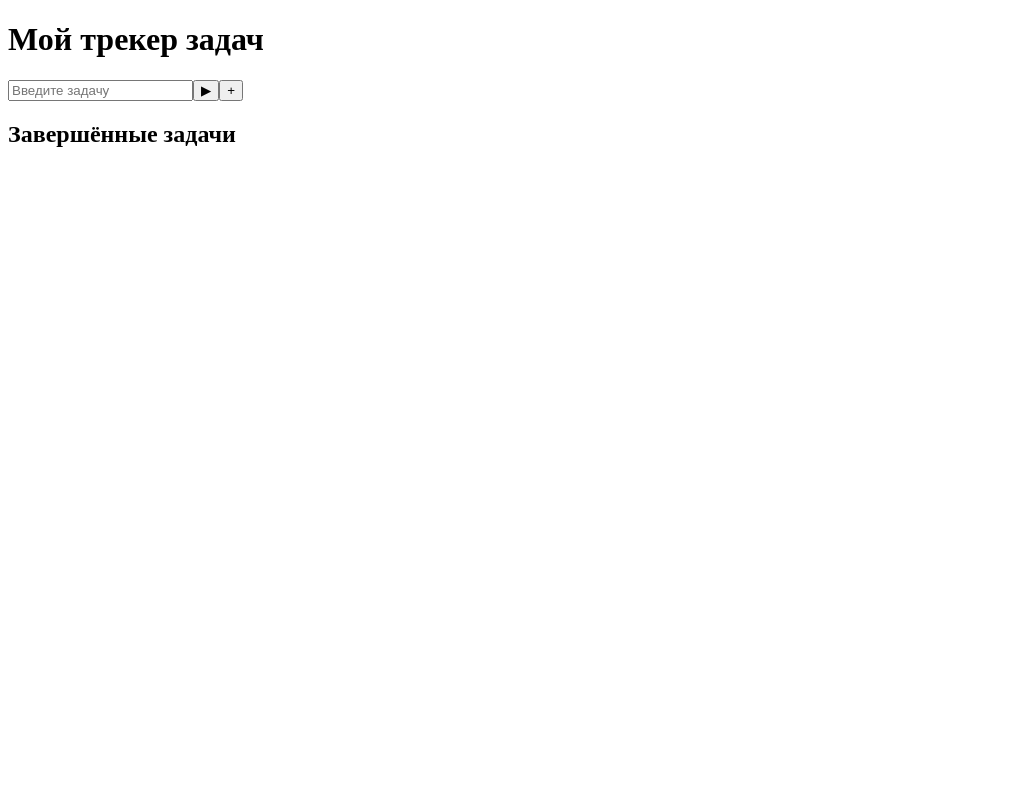
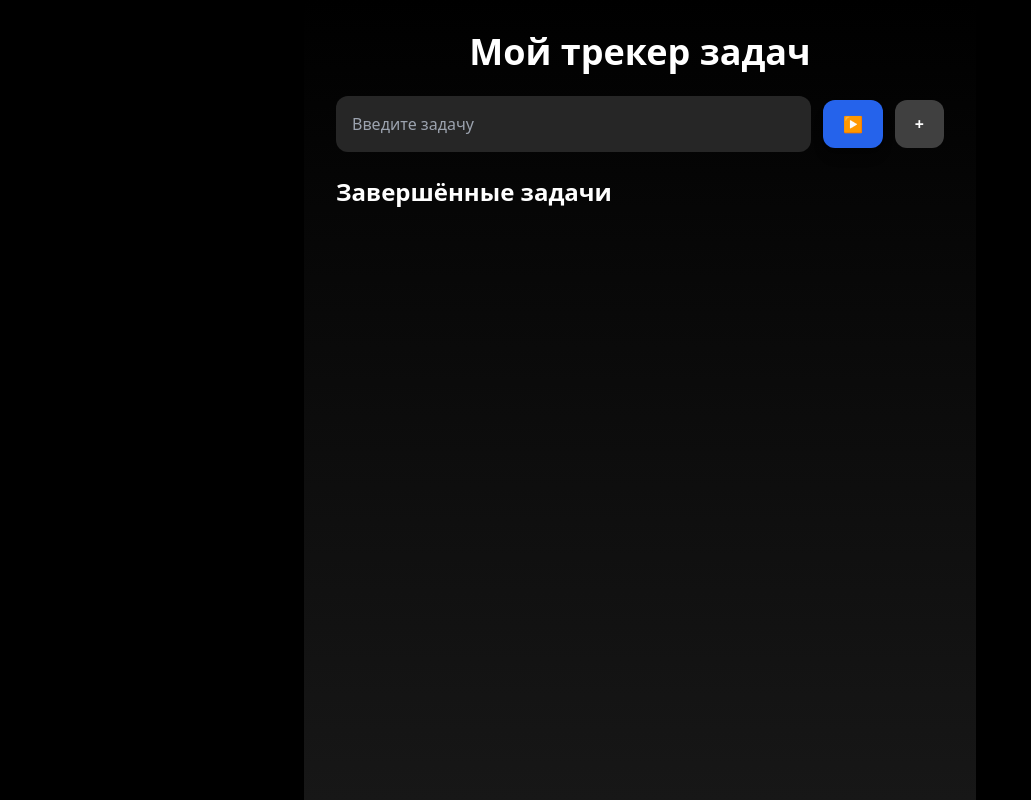
Before and after one commit to arthurhoodwin/task_tracker, a Next.js app: page / in a window 1280 px wide. Shown: the whole page, without its empty margins (0-1031 px from the left). Built offline with nearby package versions, Linux system fonts and the light colour scheme.

Commit message:
Подтягивание globals.css

```diff
--- a/app/layout.js
+++ b/app/layout.js
@@ -1,3 +1,5 @@
+import './globals.css'
+
 export const metadata = { title: "Трекер задач" };
 export default function RootLayout({ children }) {
   return (
--- a/tailwind.config.js
+++ b/tailwind.config.js
@@ -1,5 +1,10 @@
 module.exports = {
-  content: ["./app/**/*.{js,jsx}"],
-  theme: { extend: {} },
+  content: [
+    "./app/**/*.{js,ts,jsx,tsx}",
+    "./components/**/*.{js,ts,jsx,tsx}"
+  ],
+  theme: {
+    extend: {},
+  },
   plugins: [],
-};
+}
```
